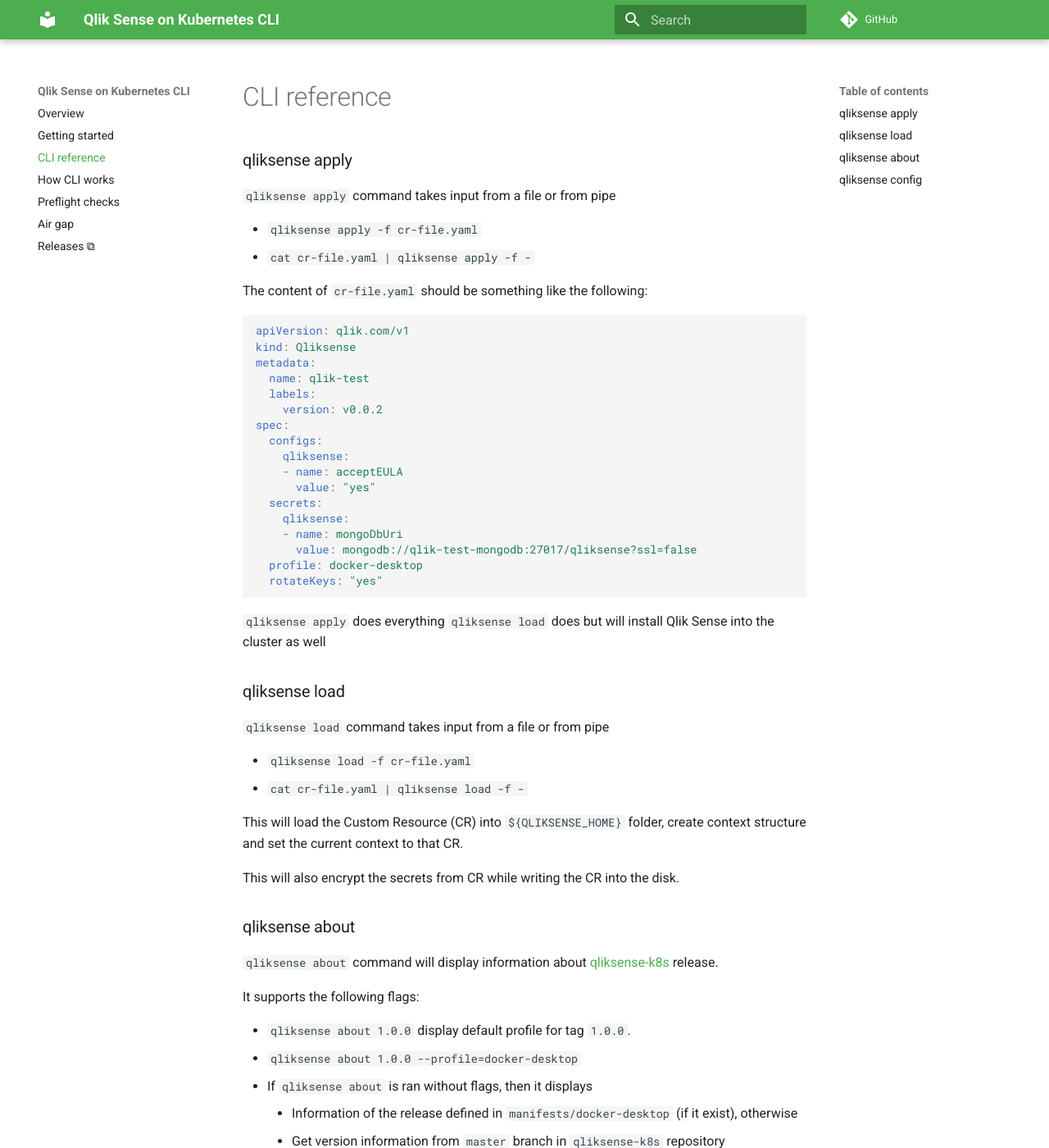
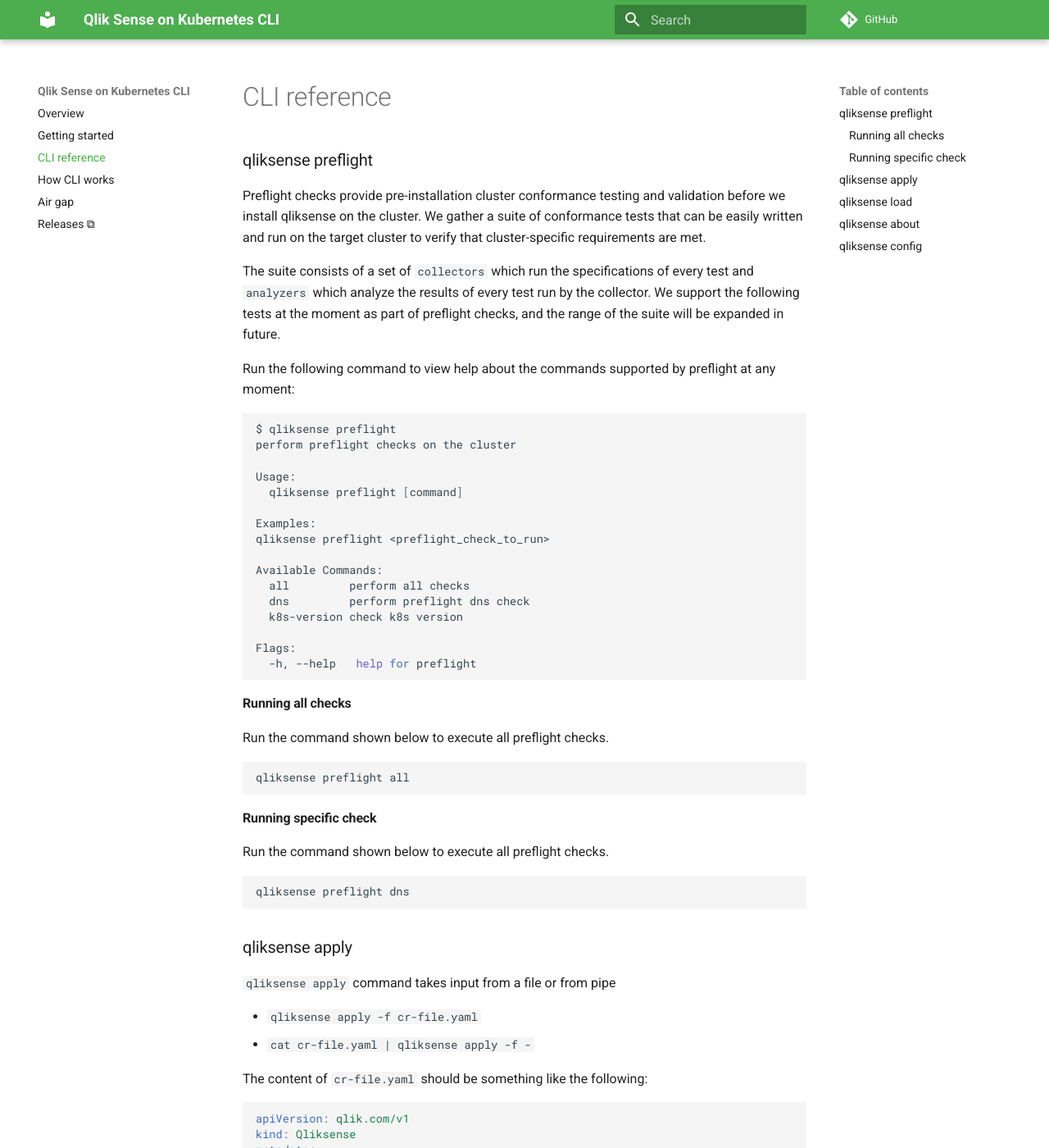
Before and after one commit to qlik-oss/sense-installer, an MkDocs documentation site: the page built from docs/command_reference.md, in a window 1280 px wide and 1400 px high. Shown: the whole window at 82% size. Built offline with MkDocs 1.6.1 and Material for MkDocs 9.7.7, drawn with Linux system fonts in a browser that asks for light colours; comment, search, counter and statistics services are not loaded.

Commit message:
remove preflight page

````diff
--- a/docs/command_reference.md
+++ b/docs/command_reference.md
@@ -1,4 +1,43 @@
 # CLI reference
+
+### qliksense preflight
+
+Preflight checks provide pre-installation cluster conformance testing and validation before we install qliksense on the cluster. We gather a suite of conformance tests that can be easily written and run on the target cluster to verify that cluster-specific requirements are met.
+
+The suite consists of a set of `collectors` which run the specifications of every test and `analyzers` which analyze the results of every test run by the collector.
+We support the following tests at the moment as part of preflight checks, and the range of the suite will be expanded in future.
+
+Run the following command to view help about the commands supported by preflight at any moment:
+```shell
+$ qliksense preflight
+perform preflight checks on the cluster
+
+Usage:
+  qliksense preflight [command]
+
+Examples:
+qliksense preflight <preflight_check_to_run>
+
+Available Commands:
+  all         perform all checks
+  dns         perform preflight dns check
+  k8s-version check k8s version
+
+Flags:
+  -h, --help   help for preflight
+```
+
+#### Running all checks
+Run the command shown below to execute all preflight checks.
+```shell
+qliksense preflight all
+```
+
+#### Running specific check
+Run the command shown below to execute all preflight checks.
+```shell
+qliksense preflight dns
+```
 
 ### qliksense apply
 
--- a/mkdocs.yml
+++ b/mkdocs.yml
@@ -19,6 +19,5 @@
   - getting_started.md
   - command_reference.md
   - concepts.md
-  - preflight_checks.md
   - air_gap.md
   - Releases ⧉: https://github.com/qlik-oss/sense-installer/releases
````
